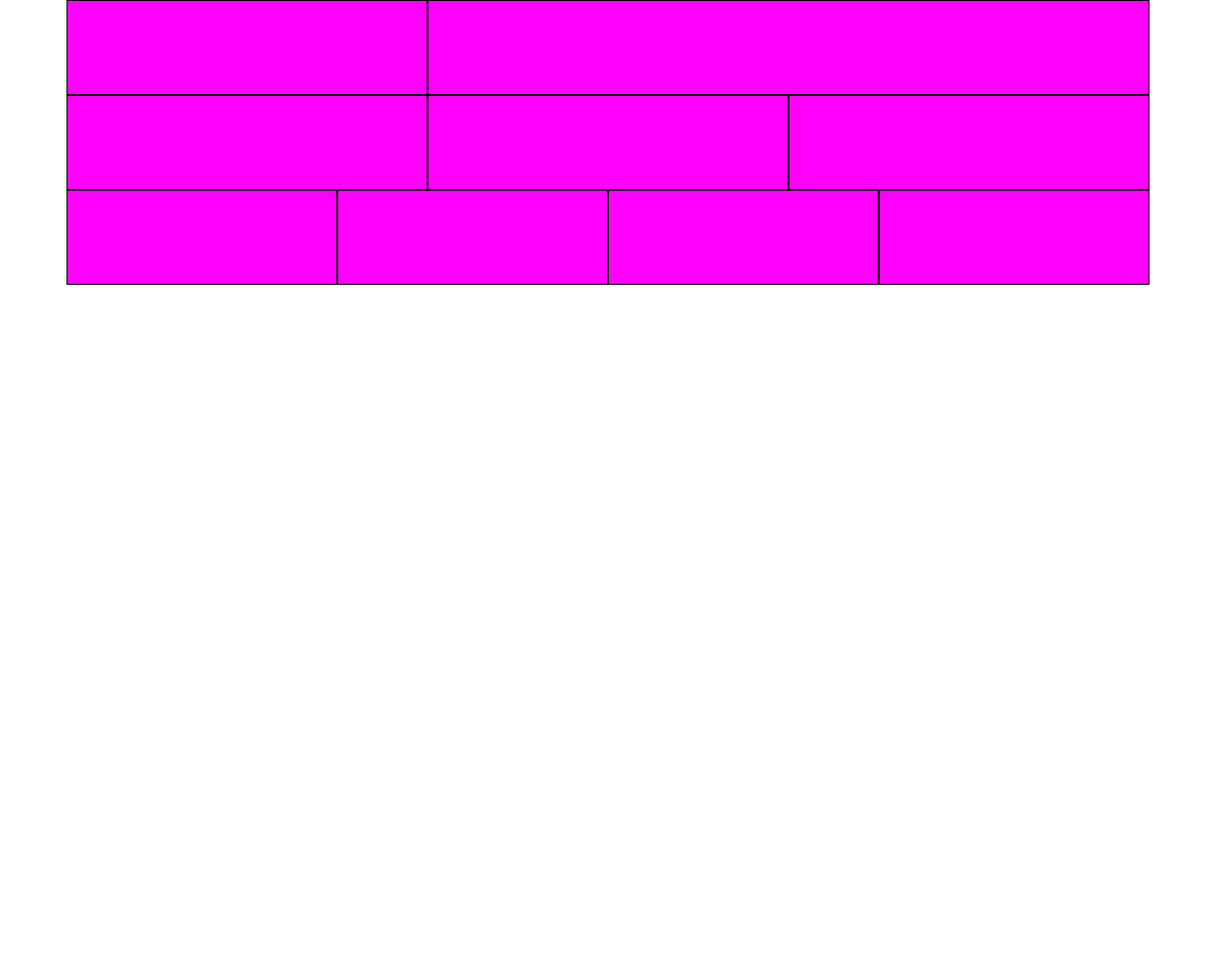
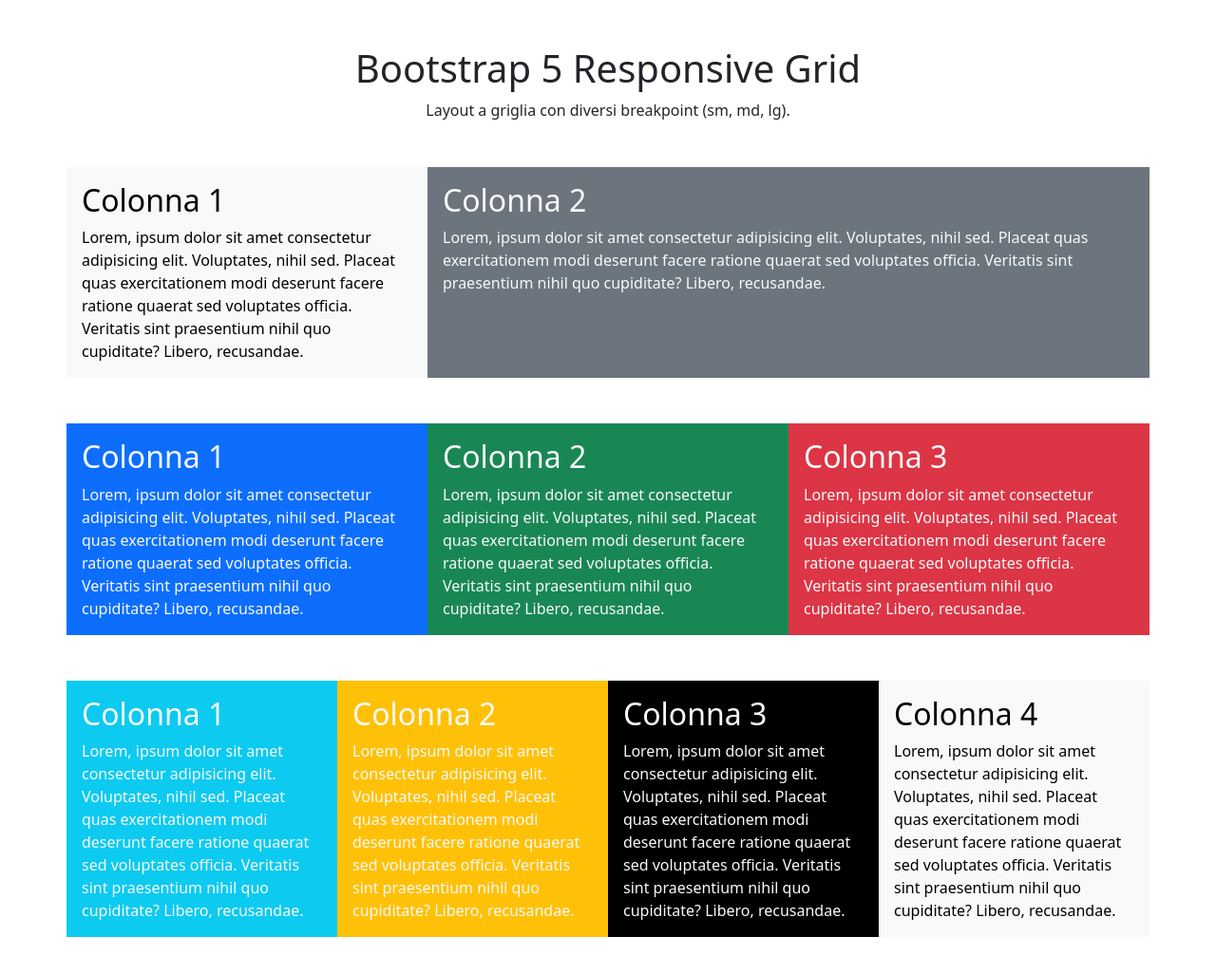
Before and after one commit to fedeatzeni/htmlcss-bootstrap-layout, a plain HTML site: page index.html in a window 1280 px wide. Shown: the whole page at 95% size. Before the commit the page ends 800 px from the top, so only its background shows below. Drawn offline with nearby package versions, Linux system fonts and the light colour scheme.

Commit message:
feat content

```diff
--- a/css/style.css
+++ b/css/style.css
@@ -1,5 +1,5 @@
 /* debug  */
-[class^='row'] {
+/* [class^='row'] {
     background-color: cyan;
     min-height: 100px;
 }
@@ -8,4 +8,4 @@
     background-color: magenta;
     min-height: 100px;
     border: 1px solid black;
-}
+} */
--- a/index.html
+++ b/index.html
@@ -12,22 +12,101 @@
 
 <body>
     <div class="container">
-        <div class="row">
-            <div class="col-12 col-md-6 col-lg-4"></div>
-            <div class="col-12 col-md-6 col-lg-8"></div>
+
+        <!-- title  -->
+        <div class="my-5 text-center">
+            <h1>Bootstrap 5 Responsive Grid</h1>
+            <div>
+                Layout a griglia con diversi breakpoint (sm, md, lg).
+            </div>
         </div>
 
-        <div class="row">
-            <div class="col-6 col-md-4 col-lg-4"></div>
-            <div class="col-6 col-md-4 col-lg-4"></div>
-            <div class="col-12 col-md-4 col-lg-4"></div>
+        <!-- rows  -->
+        <div class="row mb-5 text-light">
+            <div class="col-12 col-md-6 col-lg-4 p-3 bg-light text-black">
+                <h2>Colonna 1</h2>
+                <div>
+                    Lorem, ipsum dolor sit amet consectetur adipisicing elit. Voluptates, nihil sed. Placeat quas
+                    exercitationem modi deserunt facere ratione quaerat sed voluptates officia. Veritatis sint
+                    praesentium nihil quo cupiditate? Libero, recusandae.
+                </div>
+            </div>
+
+            <div class="col-12 col-md-6 col-lg-8 p-3 bg-secondary">
+                <h2>Colonna 2</h2>
+                <div>
+                    Lorem, ipsum dolor sit amet consectetur adipisicing elit. Voluptates, nihil sed. Placeat quas
+                    exercitationem modi deserunt facere ratione quaerat sed voluptates officia. Veritatis sint
+                    praesentium nihil quo cupiditate? Libero, recusandae.
+                </div>
+            </div>
         </div>
 
-        <div class="row">
-            <div class="col-6 col-md-6 col-lg-3"></div>
-            <div class="col-6 col-md-6 col-lg-3"></div>
-            <div class="col-6 col-md-6 col-lg-3"></div>
-            <div class="col-6 col-md-6 col-lg-3"></div>
+        <div class="row mb-5 text-light">
+            <div class="col-6 col-md-4 col-lg-4 p-3 bg-primary">
+                <h2>Colonna 1</h2>
+                <div>
+                    Lorem, ipsum dolor sit amet consectetur adipisicing elit. Voluptates, nihil sed. Placeat quas
+                    exercitationem modi deserunt facere ratione quaerat sed voluptates officia. Veritatis sint
+                    praesentium nihil quo cupiditate? Libero, recusandae.
+                </div>
+            </div>
+
+            <div class="col-6 col-md-4 col-lg-4 p-3 bg-success">
+                <h2>Colonna 2</h2>
+                <div>
+                    Lorem, ipsum dolor sit amet consectetur adipisicing elit. Voluptates, nihil sed. Placeat quas
+                    exercitationem modi deserunt facere ratione quaerat sed voluptates officia. Veritatis sint
+                    praesentium nihil quo cupiditate? Libero, recusandae.
+                </div>
+            </div>
+
+            <div class="col-12 col-md-4 col-lg-4 p-3 bg-danger">
+                <h2>Colonna 3</h2>
+                <div>
+                    Lorem, ipsum dolor sit amet consectetur adipisicing elit. Voluptates, nihil sed. Placeat quas
+                    exercitationem modi deserunt facere ratione quaerat sed voluptates officia. Veritatis sint
+                    praesentium nihil quo cupiditate? Libero, recusandae.
+                </div>
+            </div>
+        </div>
+
+        <div class="row mb-5 text-light">
+            <div class="col-6 col-md-3 col-lg-3 p-3 bg-info">
+                <h2>Colonna 1</h2>
+                <div>
+                    Lorem, ipsum dolor sit amet consectetur adipisicing elit. Voluptates, nihil sed. Placeat quas
+                    exercitationem modi deserunt facere ratione quaerat sed voluptates officia. Veritatis sint
+                    praesentium nihil quo cupiditate? Libero, recusandae.
+                </div>
+            </div>
+
+            <div class="col-6 col-md-3 col-lg-3 p-3 bg-warning">
+                <h2>Colonna 2</h2>
+                <div>
+                    Lorem, ipsum dolor sit amet consectetur adipisicing elit. Voluptates, nihil sed. Placeat quas
+                    exercitationem modi deserunt facere ratione quaerat sed voluptates officia. Veritatis sint
+                    praesentium nihil quo cupiditate? Libero, recusandae.
+                </div>
+            </div>
+
+            <div class="col-6 col-md-3 col-lg-3 p-3 bg-black">
+                <h2>Colonna 3</h2>
+                <div>
+                    Lorem, ipsum dolor sit amet consectetur adipisicing elit. Voluptates, nihil sed. Placeat quas
+                    exercitationem modi deserunt facere ratione quaerat sed voluptates officia. Veritatis sint
+                    praesentium nihil quo cupiditate? Libero, recusandae.
+                </div>
+            </div>
+
+            <div class="col-6 col-md-3 col-lg-3 p-3 bg-light text-black">
+                <h2>Colonna 4</h2>
+                <div>
+                    Lorem, ipsum dolor sit amet consectetur adipisicing elit. Voluptates, nihil sed. Placeat quas
+                    exercitationem modi deserunt facere ratione quaerat sed voluptates officia. Veritatis sint
+                    praesentium nihil quo cupiditate? Libero, recusandae.
+                </div>
+            </div>
         </div>
 
     </div>
```
